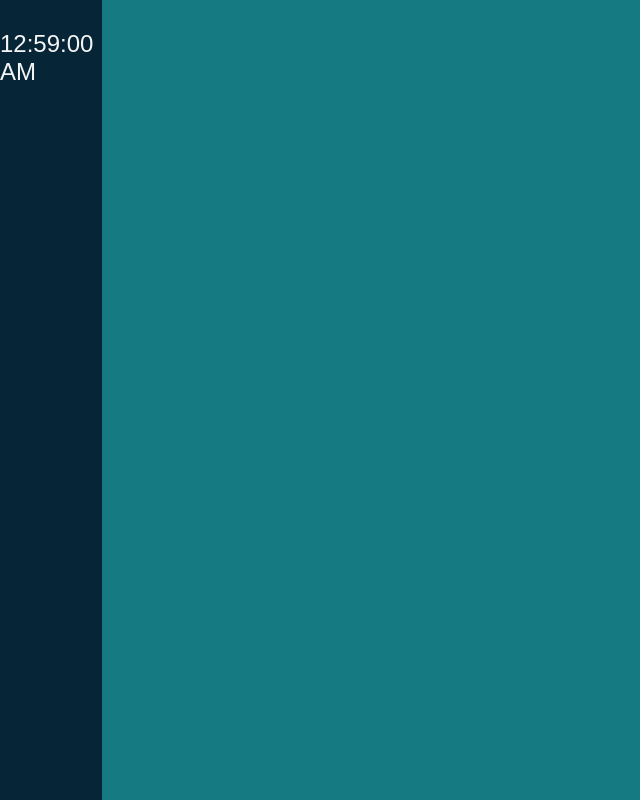
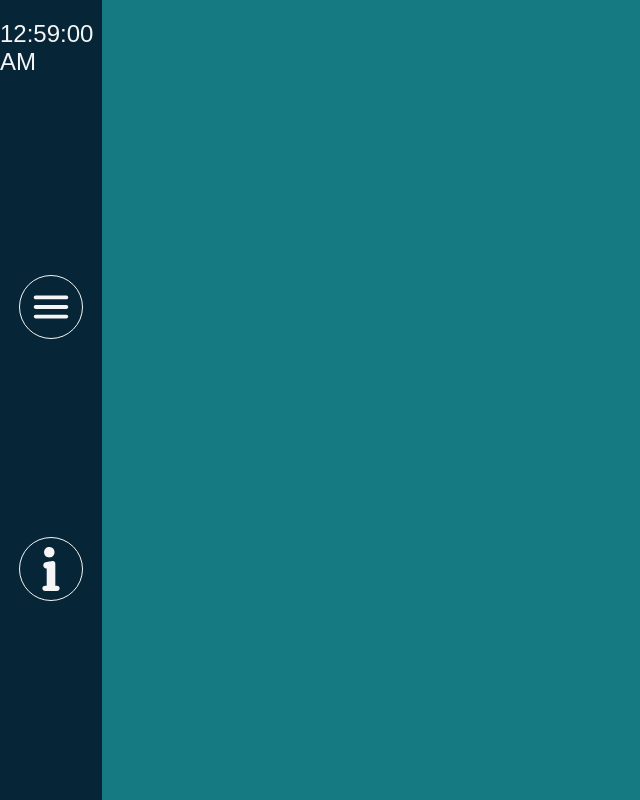
Before and after one commit to AstronautoLunar/ecommence-react-supera, a React (Create React App) app: page / in a window 1280 px wide. Shown: the whole page, without its empty margins (0-640 px from the left). Built offline with nearby package versions, Linux system fonts and the light colour scheme.

Commit message:
:sparkles: Desenvolvido o header

```diff
--- a/src/components/Header/index.tsx
+++ b/src/components/Header/index.tsx
@@ -6,9 +6,8 @@ import {
 
 import styles from './styles.module.scss';
 
-// import dataItensNavBar from '../../../public/data/nav.json';
+import dataNavBar from '../../data/navBar.json'
 
-const URL_DATA_ITENS = '../../../public/data/nav.json';
 const ONE_SECONDS_IN_MILISECONDS = 1000;
 
 interface itensData {
@@ -24,10 +23,10 @@ export default function Header() {
 
     useEffect(() => {
         setInterval(() => {
-            setDate(timeRef.current = new Date().toLocaleTimeString())
+            setDate(timeRef.current = new Date().toLocaleTimeString());
+
+            // console.log(require(.))
         }, ONE_SECONDS_IN_MILISECONDS);
-
-        // getItensData(URL_DATA_ITENS)
     }, [
         date,
         setDate,
@@ -35,17 +34,6 @@ export default function Header() {
         itens,
         setItens
     ])
-
-    function getItensData(url:string) {
-        fetch(url, {
-            headers: {
-                'Content-Type': 'Application/json',
-                'Accept': 'application/json'
-            }
-        })
-            .then(response => console.log(response))
-            // .then(data => console.log(data));
-    }
 
     return (
         <div id={styles.Header}>
@@ -55,7 +43,21 @@ export default function Header() {
                 role="navigation"
             >
                 <ul id={styles.list}>
-
+                    {
+                        dataNavBar.map(item => (
+                            <li
+                                className={styles.item}
+                                key={item.id}
+                            >
+                                <div className={styles.circle}>
+                                    <img
+                                        src={require(`../../assets/${item.src}`).default}
+                                        alt={item.alt}
+                                    />
+                                </div>
+                            </li>
+                        ))
+                    }
                 </ul>
             </nav>
         </div>
--- a/src/components/Header/styles.module.scss
+++ b/src/components/Header/styles.module.scss
@@ -11,13 +11,28 @@ div#Header {
 
         font-size: 24px;
 
-        margin-top: 30px;
+        margin-top: 20px;
     }
 
     nav#navBar {
 
         ul#list {
             justify-content: space-evenly;
+
+            list-style-type: none;
+
+            li.item {
+
+                div.circle {
+                    width: 64px;
+                    height: 64px;
+
+                    justify-content: center;
+
+                    border: 1px solid var(--cultured);
+                    border-radius: 100%;
+                }
+            }
         }
     }
 }
@@ -26,11 +41,12 @@ nav#navBar,
 ul#list
 {
     width: 100%;
-    // height: 100%;
+    height: 100%;
 }
 
 div#Header,
-ul#list
+ul#list,
+div.circle
 {
     display: flex;
     flex-direction: column;
```
Also changed, not shown: src/data/navBar.json (renamed from public/data/nav.json), src/data/products.json (renamed from public/data/products.json).
